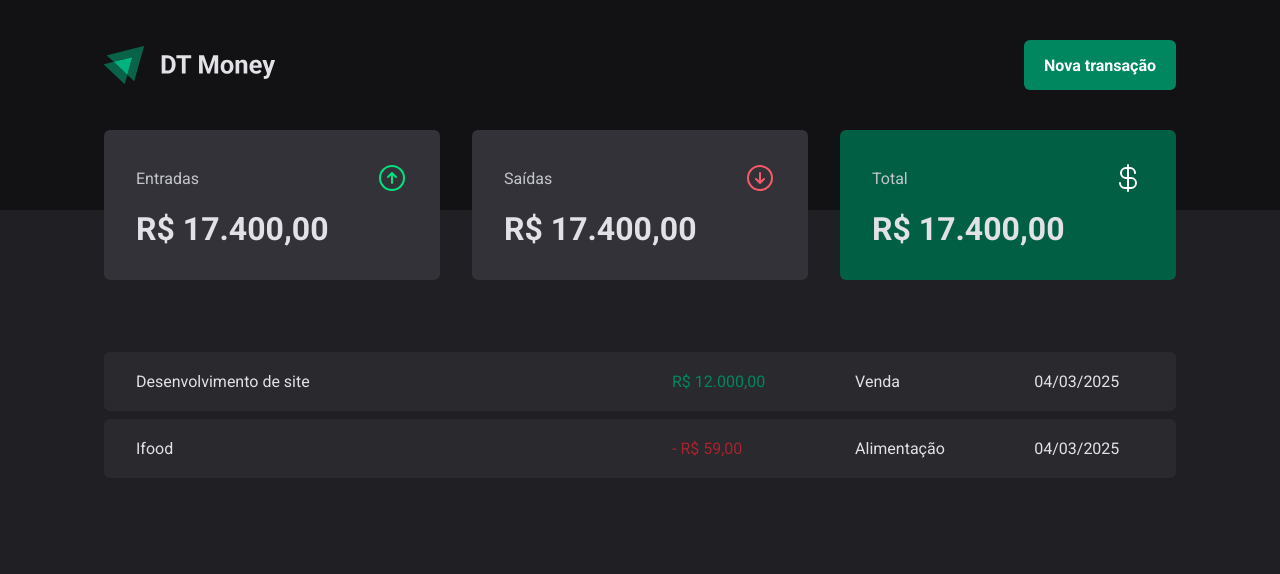
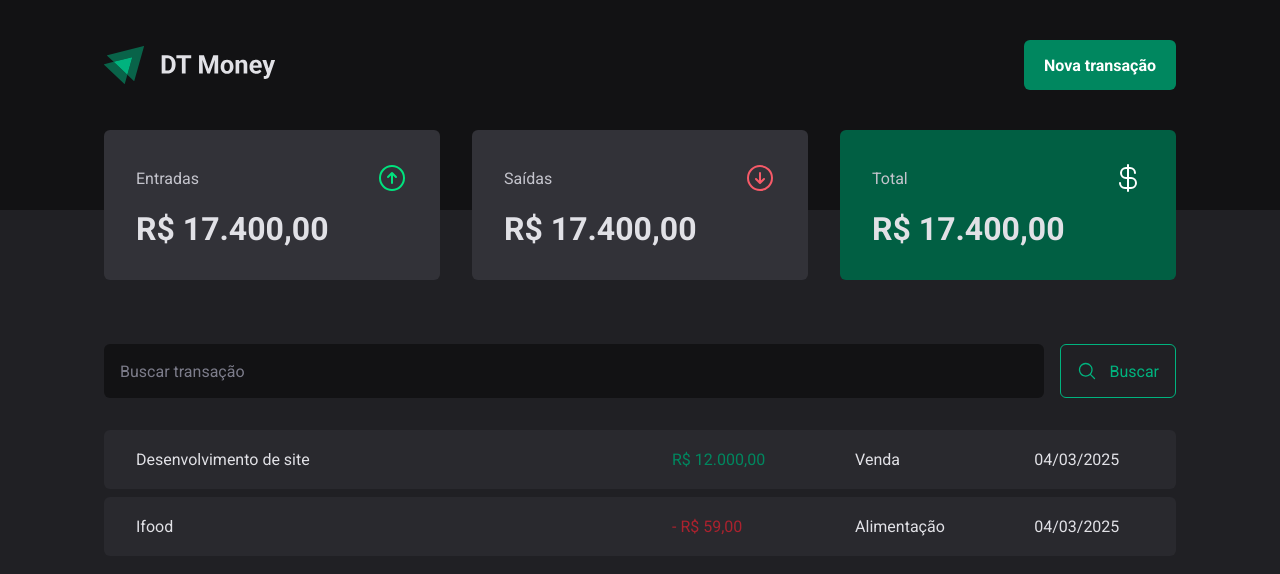
Before and after one commit to gabrielamenezes/dt-money, a React (Vite) app: page / in a window 1280 px wide. Shown: the top 574 px of the page. Built offline with nearby package versions, Linux system fonts and the light colour scheme.

Commit message:
feat: add SearchForm component for transaction search functionality

```diff
--- /dev/null
+++ b/src/pages/Transactions/components/SearchForm/index.tsx
@@ -0,0 +1,14 @@
+import { MagnifyingGlass } from "@phosphor-icons/react";
+import { SearchFormContainer } from "./styles";
+
+export function SearchFor() {
+  return (
+    <SearchFormContainer>
+      <input type="text" placeholder="Buscar transação" />
+      <button type="submit">
+        <MagnifyingGlass size={20} />
+        Buscar
+      </button>
+    </SearchFormContainer>
+  );
+}
--- /dev/null
+++ b/src/pages/Transactions/components/SearchForm/styles.ts
@@ -0,0 +1,36 @@
+import styled from "styled-components";
+
+export const SearchFormContainer = styled.form`
+  display: flex;
+  gap: 1rem;
+
+  input {
+    flex: 1;
+    border-radius: 6px;
+    border: 0;
+    background-color: ${(props) => props.theme["gray-900"]};
+    color: ${(props) => props.theme["gray-300"]};
+    padding: 1rem;
+    &::placeholder {
+      color: ${(props) => props.theme["gray-500"]};
+    }
+  }
+
+  button {
+    display: flex;
+    align-items: center;
+    gap: 0.75rem;
+    border: 1px solid ${(props) => props.theme["green-300"]};
+    color: ${(props) => props.theme["green-300"]};
+    padding: 1rem;
+    background: transparent;
+    border-radius: 6px;
+
+    &:hover {
+      background: ${(props) => props.theme["green-500"]};
+      border-color: ${(props) => props.theme["green-500"]};
+      color: ${(props) => props.theme["white"]};
+      transition: background-color 0.2s, color 0.2s, border-color 0.2s;
+    }
+  }
+`;
--- a/src/pages/Transactions/index.tsx
+++ b/src/pages/Transactions/index.tsx
@@ -1,5 +1,6 @@
 import { Header } from "../../components/Header";
 import { Summary } from "../../components/Summary";
+import { SearchFor } from "./components/SearchForm";
 import {
   PriceHighlight,
   TransactionsContainer,
@@ -13,6 +14,7 @@ export function Transactions() {
       <Summary />
 
       <TransactionsContainer>
+        <SearchFor />
         <TransactionsTable>
           <tbody>
             <tr>
--- a/src/pages/Transactions/style.ts
+++ b/src/pages/Transactions/style.ts
@@ -11,7 +11,7 @@ export const TransactionsTable = styled.table`
   width: 100%;
   border-collapse: separate;
   border-spacing: 0 0.5rem;
-  /* margin-top: 1.5rem; */
+  margin-top: 1.5rem;
 
   td {
     padding: 1.25rem 2rem;
```
